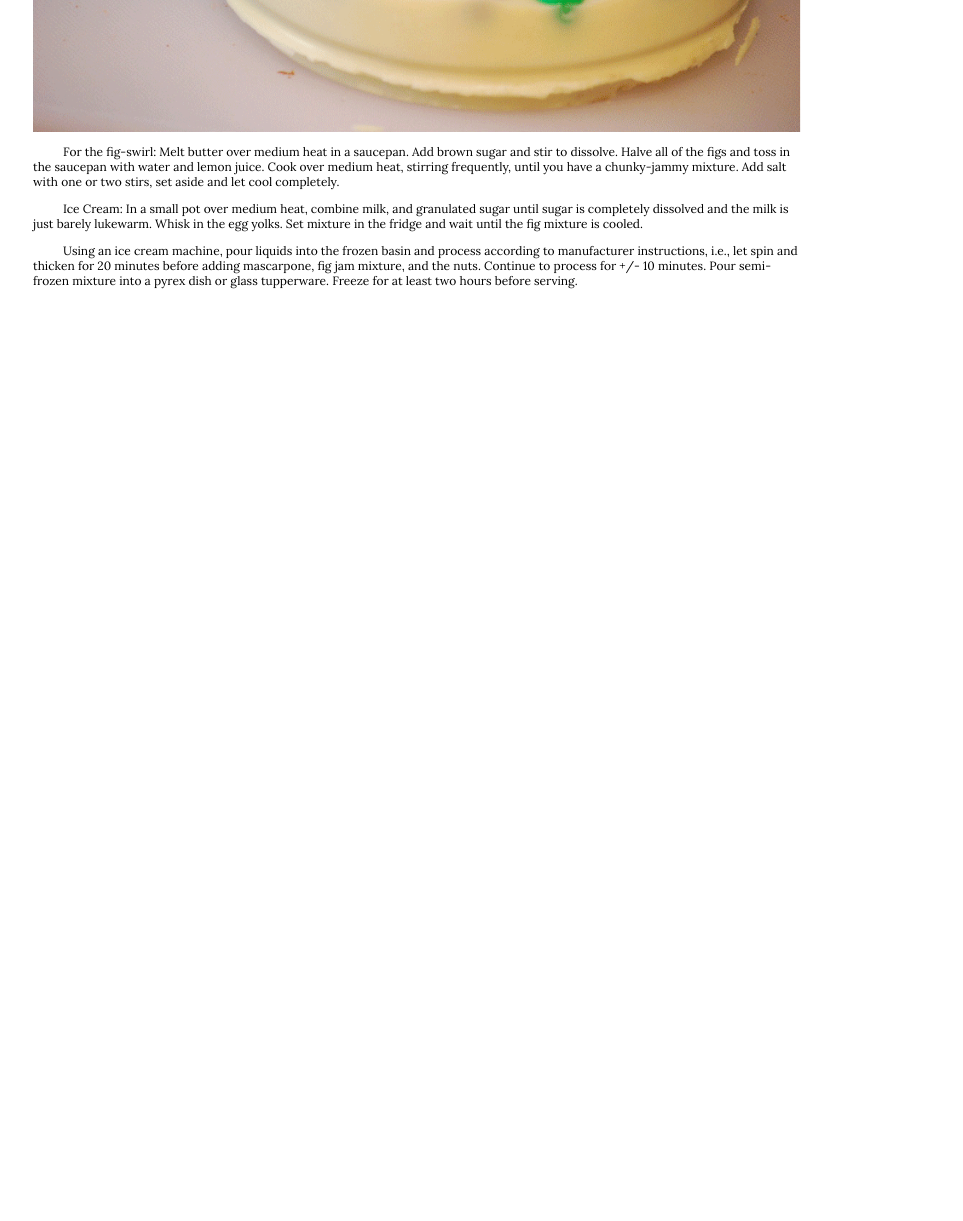
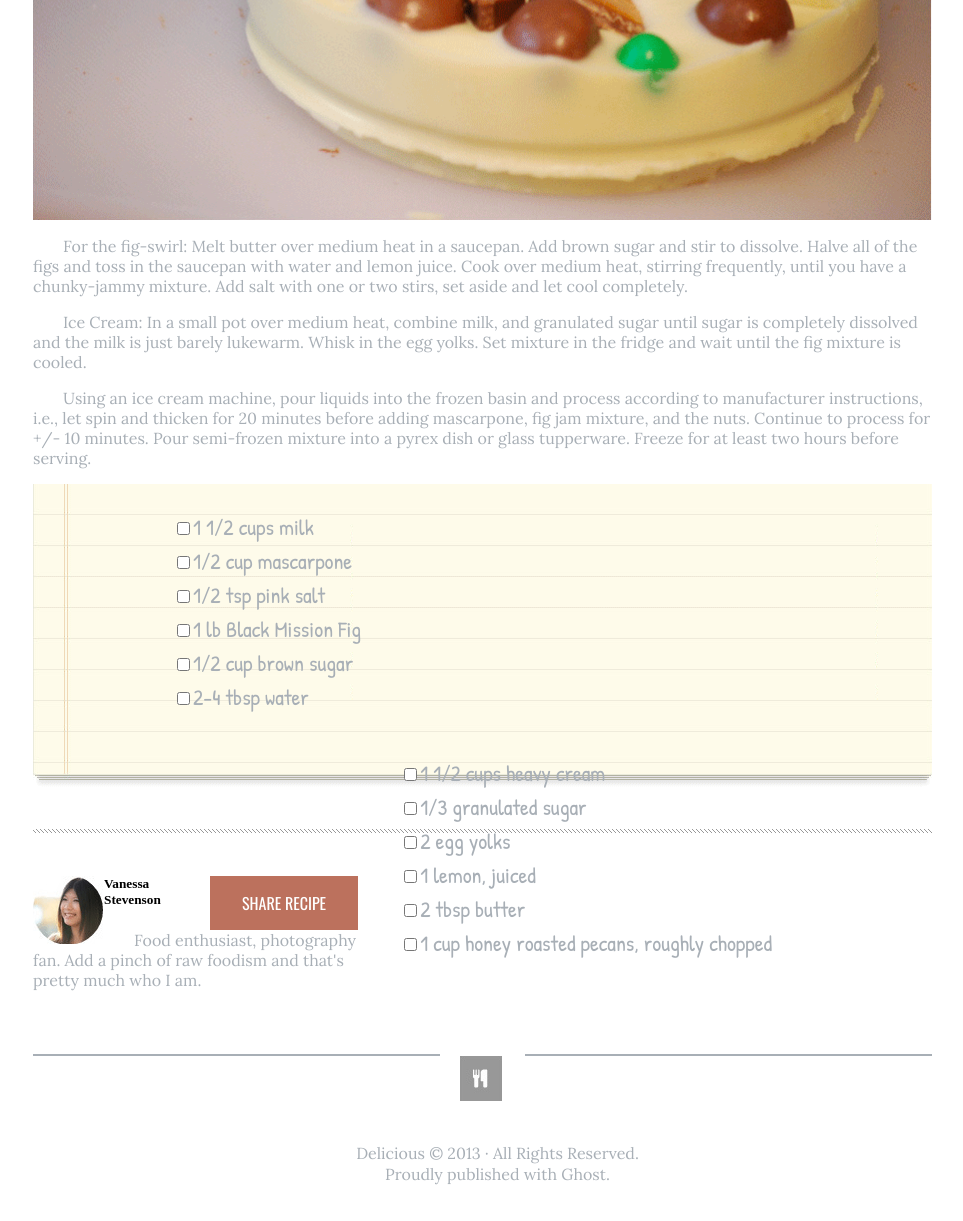
Before and after one commit to caitleigh/chocolatePizza, a plain HTML site: page index.html in a window 1280 px wide. Shown: the part 540-1761 px from the top of the page, without its empty margins (122-1085 px from the left). Before the commit the page ends 840 px from the top, so only its background shows below. Drawn offline with nearby package versions, Linux system fonts and the light colour scheme.

Commit message:
Completed partner programming.

```diff
--- a/index.html
+++ b/index.html
@@ -3,8 +3,9 @@
 <head>
   <meta charset="UTF-8">
   <meta name="viewport" content="width=device-width, initial-scale=1.0">
+  <!-- <link rel="stylesheet" type="text/css" href="reset.css"> -->
   <link rel="stylesheet" type="text/css" href="style.css">
-  <link href="https://fonts.googleapis.com/css?family=Lora|Oswald|Yellowtail&display=swap" rel="stylesheet">
+  <link href="https://fonts.googleapis.com/css?family=Lora|Oswald|Patrick+Hand|Yellowtail&display=swap" rel="stylesheet">
   <title>Delicious Pizza</title>
 </head>
 
@@ -28,7 +29,7 @@
       <img src= "img/mail-icon.png">
     </div>
 
-  <div class = "divider"></div>
+    <div class = "divider"></div>
 
   <main>
 
@@ -41,12 +42,42 @@
 
     <p>Ice Cream: In a small pot over medium heat, combine milk, and granulated sugar until sugar is completely dissolved and the milk is just barely lukewarm. Whisk in the egg yolks. Set mixture in the fridge and wait until the fig mixture is cooled.</p>
    <p> Using an ice cream machine, pour liquids into the frozen basin and process according to manufacturer instructions, i.e., let spin and thicken for 20 minutes before adding mascarpone, fig jam mixture, and the nuts. Continue to process for +/- 10 minutes. Pour semi-frozen mixture into a pyrex dish or glass tupperware. Freeze for at least two hours before serving.</p>
-
+   <div class="shopping-list">
+      <div class="shopping-left">
+        <ul>
+          <label><input type="checkbox"><span>1 1/2 cups milk</span></label><br>
+          <label><input type="checkbox"><span>1/2 cup mascarpone</span></label><br>
+          <label><input type="checkbox"><span>1/2 tsp pink salt</span></label><br>
+          <label><input type="checkbox"><span>1 lb Black Mission Fig</span></label><br>
+          <label><input type="checkbox"><span>1/2 cup brown sugar</span></label><br>
+          <label><input type="checkbox"><span>2-4 tbsp water</span></label>
+        </ul>
+      </div>
+      <div class="shopping-right">
+        <ul>
+          <label><input type="checkbox"><span>1 1/2 cups heavy cream</span></label><br>
+          <label><input type="checkbox"><span>1/3 granulated sugar</span></label><br>
+          <label><input type="checkbox"><span>2 egg yolks</span></label><br>
+          <label><input type="checkbox"><span>1 lemon, juiced</span></label><br>
+          <label><input type="checkbox"><span>2 tbsp butter</span></label><br>
+          <label><input type="checkbox"><span>1 cup honey roasted pecans, roughly chopped</span></label>
+        </ul>
+      </div>
+   </div>
   </main>
-
-  <footer>
-
+  <div class = "divider"></div>
+<div class="author">
+    <img class="van" src = "img/van-pic.png">
+    <button class="button">SHARE RECIPE</button>
+    <h5>Vanessa Stevenson</h5>
+    <p class="p1">Food enthusiast, photography fan. Add a pinch of raw foodism and that's pretty much who I am.</p>
+</div>
+<hr class="left">
+<img class="bottom" src = "img/logo.png">
+<hr class="right">
+<footer>
+<p>Delicious &#169 2013 &#183; All Rights Reserved.</p>
+<p>Proudly published with Ghost.</p>
   </footer>
-
 </body>
 </html>
--- a/style.css
+++ b/style.css
@@ -1,5 +1,5 @@
 body {
-    width: 960px;
+    width: 899px;
     margin-left: 155px;
     margin-right: 155px;
 }
@@ -41,7 +41,7 @@ h2 {
     width: 300px;
     font-family: 'Oswald', sans-serif;
     text-transform: uppercase;
-    color: #a8afb6
+    color: #a8afb6;
 }
 
 .divider {
@@ -53,21 +53,23 @@ h2 {
 /* Body Style */
 
 main {
-    margin-left: auto;
-    margin-right: auto;
+    width: 899px;
+    margin: auto;
+    /* margin-left: auto;
+    margin-right: auto;*/
 }
 
 .chocoZaa {
-    width: 80%;
+    width: 100%;
     display: block;
 
 }
 
 p {
-    width: 80%;
     font-family: 'Lora', serif;
-    font-size: 12px;
-    text-indent: 30px
+    font-size: 16px;
+    text-indent: 30px;
+    color: #a8afb6;
 }
 
 h3 {
@@ -83,3 +85,95 @@ h4 {
     text-transform: uppercase;
     color: #c2c7cc;
 }
+
+.shopping-list {
+    background-image: url(img/list-bg.png);
+    height: 305px;
+    width: 899px;
+    margin-bottom: 40px;
+}
+
+.shopping-left {
+    float: left;
+    padding-left: 100px;
+}
+
+.shopping-right {
+    float: right;
+    padding-right: 160px;
+}
+
+ul {
+    padding-top: 10px;
+}
+li {
+    font-family: 'Patrick Hand', cursive;
+    font-size: 22px;
+    line-height: 34px;
+    color: #a8afb6;
+}
+
+span {
+    font-family: 'Patrick Hand', cursive;
+    font-size: 22px;
+    line-height: 34px;
+    color: #a8afb6;
+}
+
+.van {
+    float: left;
+}
+
+.button {
+    background-color: #BC715D;
+    font-family: 'Oswald', sans-serif;
+    text-decoration: uppercase;
+    border: none;
+    color: white;
+    padding: 15px 32px;
+    text-align: center;
+    /* display: inline-block; */
+    font-size: 16px;
+    margin: 0px 2px;
+    cursor: pointer;
+    float: right;
+}
+
+/* .p1 {
+    font-family: 'Lora', serif;
+    font-size: 16px;
+    color: #a8afb6;
+    padding-right: 60px;
+} */
+
+.author {
+    padding-bottom: 40px;
+}
+footer {
+    padding-top: 20px;
+    padding-bottom: 20px;
+    line-height: 5px;
+    /* display: inline-block; */
+    text-align: center;
+    margin: auto;
+}
+
+hr.left {
+    border: .5px solid #a8afb6;
+    width: 45%;
+    float: left;
+    margin-right: 10px;
+}
+
+hr.right {
+    border: .5px solid #a8afb6;
+    width: 45%;
+    float: right;
+    margin-left: 10px;
+}
+
+.bottom {
+    padding: 10px;
+    opacity: 50%;
+    align-content: center;
+}
```
